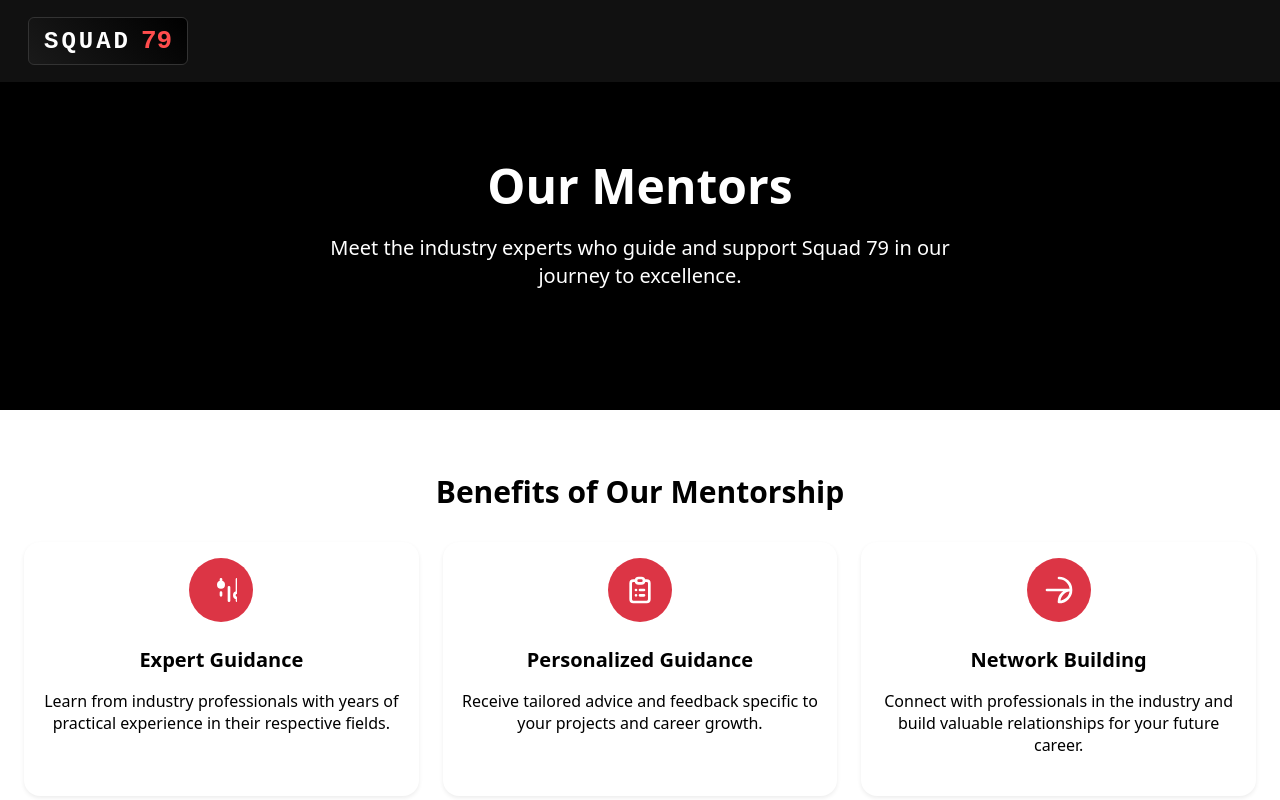
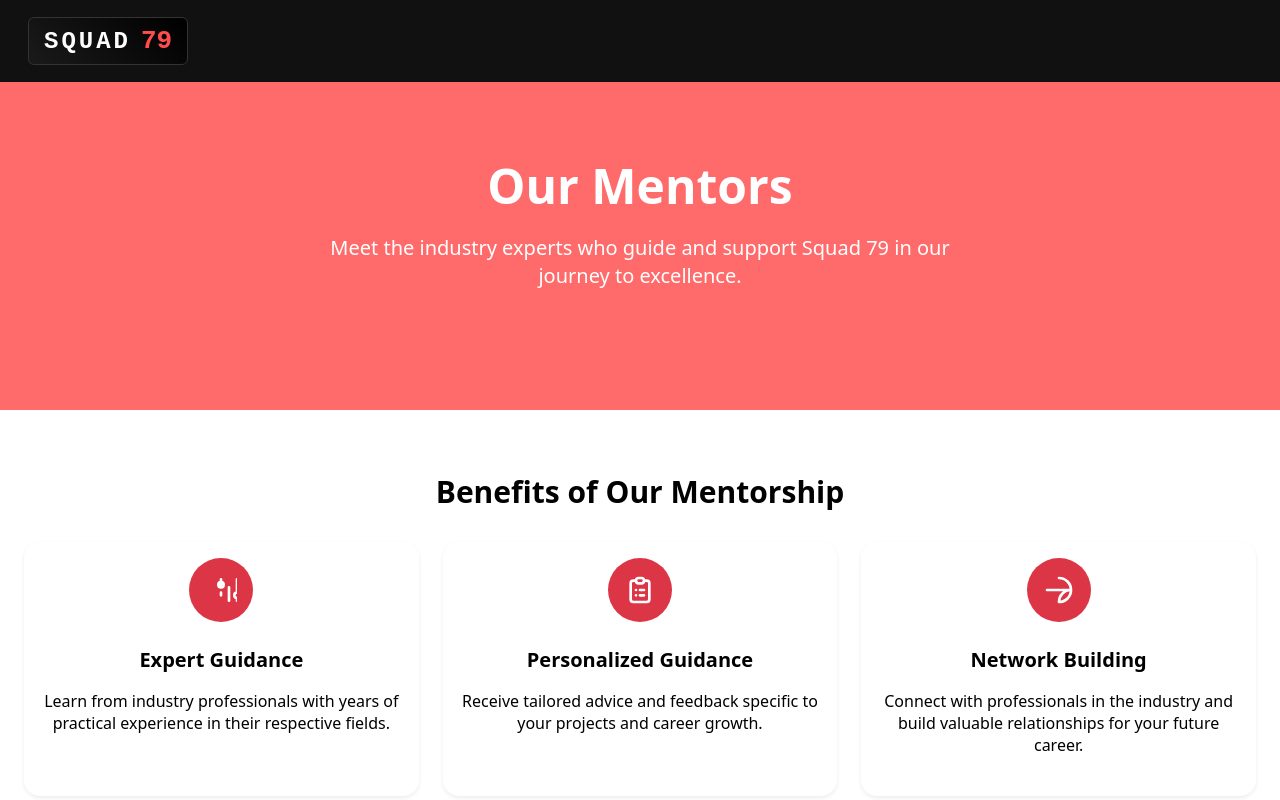
Before and after one commit to Priyanshujindal/Squad-79-Portfolio, a React (Vite) app: page /mentors in a window 1280 px wide. Shown: the top 800 px of the page. Built offline with nearby package versions, Linux system fonts and the light colour scheme.

Commit message:
Your commit message

```diff
--- a/src/pages/Mentors.jsx
+++ b/src/pages/Mentors.jsx
@@ -61,9 +61,9 @@ const Mentors = () => {
   ];
 
   return (
-    <div className={`min-h-screen ${isDarkTheme ? 'bg-dark text-white' : 'bg-white text-dark'}`}>
+    <div className={`min-h-screen ${isDarkTheme ? ' text-white' : ' text-dark'}`}>
       {/* Header */}
-      <section className="py-20" style={{ backgroundColor: '#000000' }}>
+      <section className={`py-20 ${isDarkTheme ? 'bg-dark' : 'bg-gradient-primary'} `} style={{ backgroundColor: '#ff6b6b' }}>
         <div className="container mx-auto px-4">
           <div className="text-center">
             <h1 className="text-4xl md:text-5xl font-bold mb-6" style={{ color: '#ffffff' }}>Our Mentors</h1>
--- a/src/pages/Teams.jsx
+++ b/src/pages/Teams.jsx
@@ -1,7 +1,9 @@
 import React from 'react';
 import { Link } from 'react-router-dom';
+import { useTheme } from '../context/ThemeContext';
 
 const Teams = () => {
+  const { isDarkTheme } = useTheme();
   const people = [
     {
       id: 1,
@@ -53,7 +55,7 @@ const Teams = () => {
   return (
     <div>
       {/* Hero Section */}
-      <section className="bg-dark text-white py-5" style={{ backgroundColor: '#ff6b6b' }}>
+      <section className={`text-white py-5 ${isDarkTheme ? 'bg-dark' : 'bg-gradient-primary'} `} style={{ backgroundColor: '#ff6b6b' }}>
         <div className="container">
           <div className="row">
             <div className="col-lg-8 mx-auto text-center">
@@ -72,7 +74,7 @@ const Teams = () => {
 
 
       {/* Team Members */}
-      <section className="py-5">
+      <section className={`py-5`}>
         <div className="container">
           <div className="row g-4">
             {people.map(person => (
```
